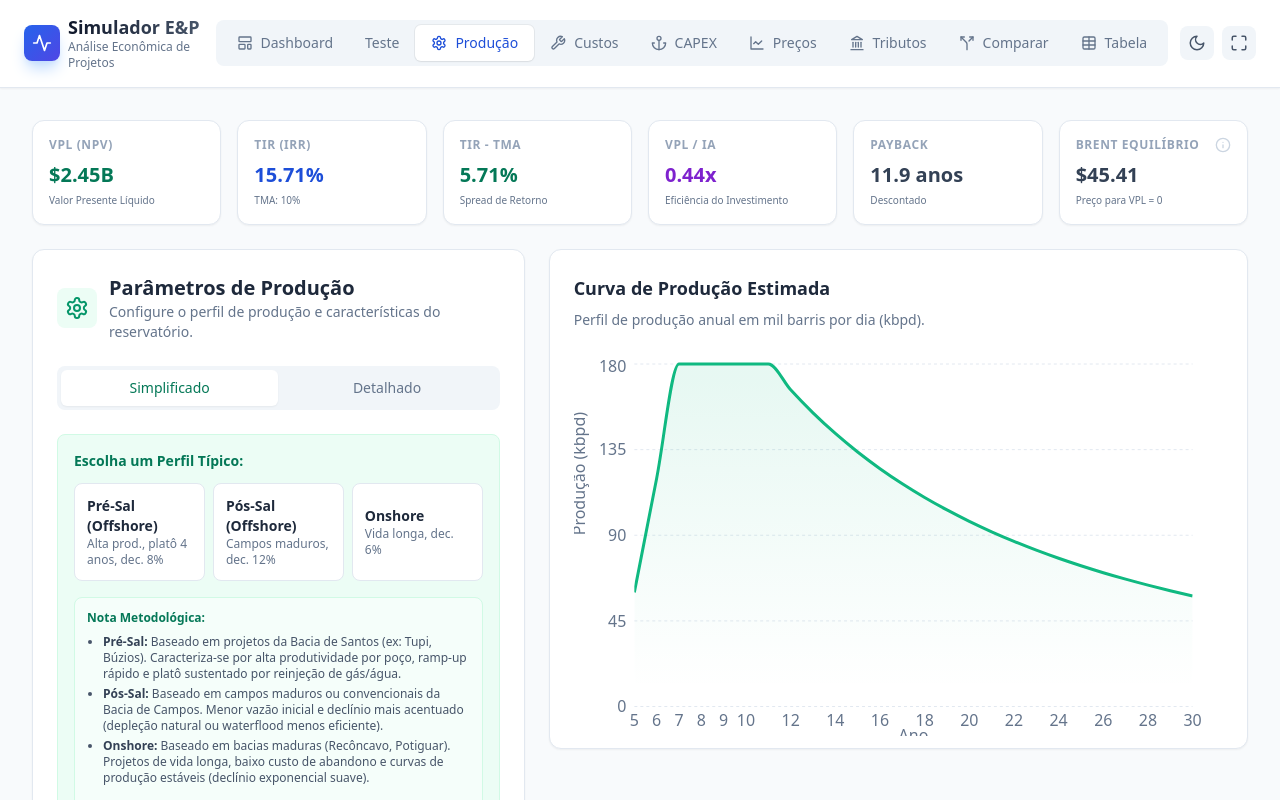
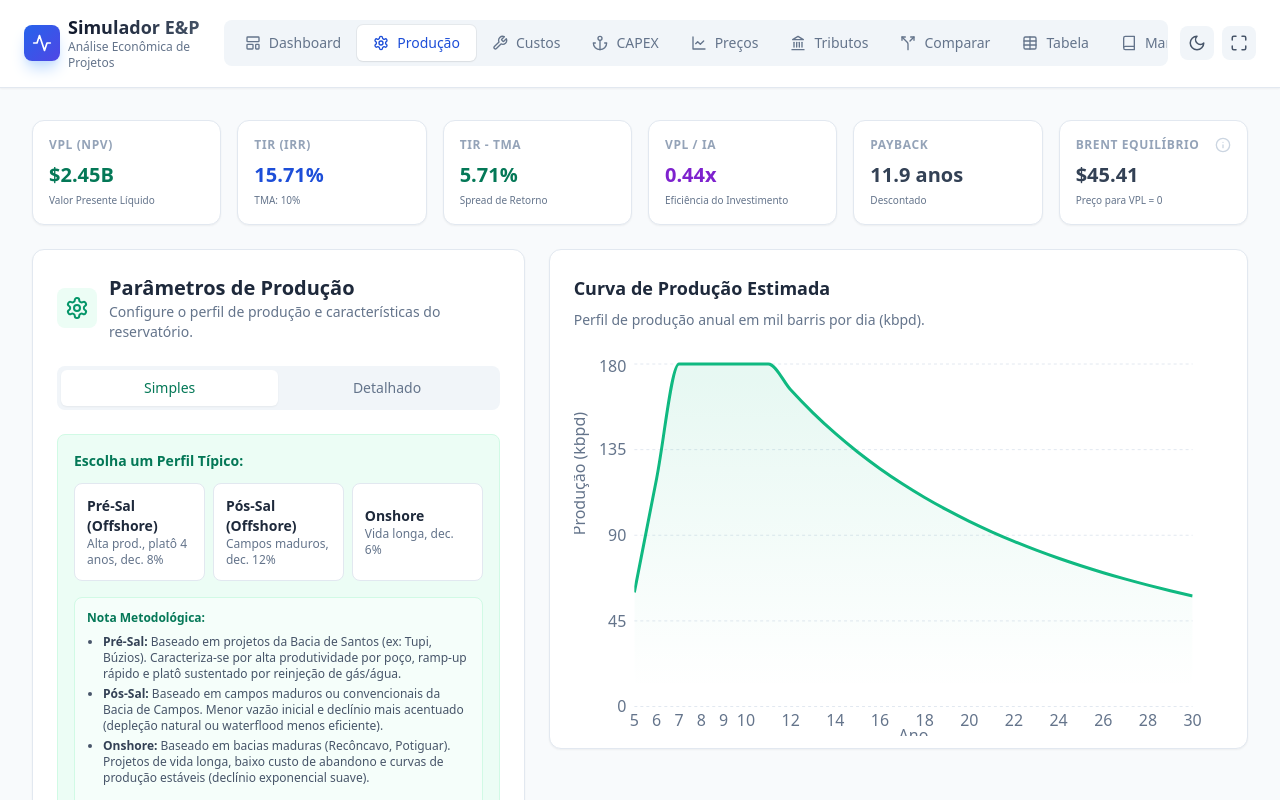
Before and after one commit to fmcima/simulador, a React (Vite) app: page / in a window 1280 px wide. Both pictures are taken after a click on the button "Produção". Shown: the top 800 px of the page. Built offline with nearby package versions, Linux system fonts and the light colour scheme.

Commit message:
Ajuste de Rótulos

```diff
--- a/src/App.jsx
+++ b/src/App.jsx
@@ -18,7 +18,7 @@ import OpexParameters from './components/OpexParameters';
 import ProductionParameters from './components/ProductionParameters';
 import ComparisonView from './components/ComparisonView';
 import CashFlowTable from './components/CashFlowTable';
-import TornadoTest from './components/Test/TornadoTest';
+
 import ReferencesTable from './components/ReferencesTable';
 import CapexMain from './components/Capex/CapexMain';
 import DocumentationTab from './components/DocumentationTab';
@@ -417,7 +417,7 @@ export default function App() {
 
                 <div className="flex items-center gap-3 w-full lg:w-auto overflow-hidden">
                     <div className="flex bg-slate-100 dark:bg-slate-950 p-1 rounded-lg overflow-x-auto w-full lg:w-auto no-scrollbar mask-gradient-right border border-transparent dark:border-slate-800 transition-colors">
-                        {['single', 'tornado_test', 'production', 'opex', 'capex', 'brent', 'tax', 'compare', 'cashflow_table', 'manual', 'references'].map(tab => (
+                        {['single', 'production', 'opex', 'capex', 'brent', 'tax', 'compare', 'cashflow_table', 'manual', 'references'].map(tab => (
                             <button
                                 key={tab}
                                 onClick={() => setActiveTab(tab)}
@@ -433,7 +433,7 @@ export default function App() {
                                 {tab === 'cashflow_table' && <TableIcon size={16} />}
                                 {tab === 'manual' && <Book size={16} />}
                                 {tab === 'references' && <BookOpen size={16} />}
-                                <span className="capitalize">{tab === 'single' ? 'Dashboard' : tab === 'production' ? 'Produção' : tab === 'opex' ? 'Custos' : tab === 'capex' ? 'CAPEX' : tab === 'tax' ? 'Tributos' : tab === 'compare' ? 'Comparar' : tab === 'brent' ? 'Preços' : tab === 'cashflow_table' ? 'Tabela' : tab === 'manual' ? 'Manual' : tab === 'tornado_test' ? 'Teste' : 'Referências'}</span>
+                                <span className="capitalize">{tab === 'single' ? 'Dashboard' : tab === 'production' ? 'Produção' : tab === 'opex' ? 'Custos' : tab === 'capex' ? 'CAPEX' : tab === 'tax' ? 'Tributos' : tab === 'compare' ? 'Comparar' : tab === 'brent' ? 'Preços' : tab === 'cashflow_table' ? 'Tabela' : tab === 'manual' ? 'Manual' : 'Referências'}</span>
                             </button>
                         ))}
                     </div>
@@ -948,10 +948,7 @@ export default function App() {
                     <ReferencesTable />
                 )}
 
-                {/* --- VIEW: TORNADO TEST --- */}
-                {activeTab === 'tornado_test' && (
-                    <TornadoTest projectParams={projectA} />
-                )}
+
 
             </div>
         </div >
--- a/src/components/OpexParameters.jsx
+++ b/src/components/OpexParameters.jsx
@@ -302,13 +302,13 @@ const OpexParameters = ({ params, setParams, onNavigateToWells }) => {
                             onClick={() => handleChange('opexMode', 'simple')}
                             className={`flex-1 py-2 px-4 rounded-md text-sm font-medium transition-all ${params.opexMode === 'simple' ? 'bg-white dark:bg-slate-900 text-purple-700 dark:text-purple-300 shadow-sm' : 'text-slate-500 dark:text-slate-400 hover:text-slate-700 dark:text-slate-200'}`}
                         >
-                            Simplificado (% da Receita)
+                            Simples
                         </button>
                         <button
                             onClick={() => handleChange('opexMode', 'detailed')}
                             className={`flex-1 py-2 px-4 rounded-md text-sm font-medium transition-all ${params.opexMode === 'detailed' ? 'bg-white dark:bg-slate-900 text-purple-700 dark:text-purple-300 shadow-sm' : 'text-slate-500 dark:text-slate-400 hover:text-slate-700 dark:text-slate-200'}`}
                         >
-                            Detalhado (Fixo + Variável)
+                            Detalhado
                         </button>
                     </div>
 
--- a/src/components/ProductionParameters.jsx
+++ b/src/components/ProductionParameters.jsx
@@ -114,7 +114,7 @@ const ProductionParameters = ({ params, setParams }) => {
                         onClick={() => setMode('simple')}
                         className={`flex-1 py-2 px-4 rounded-md text-sm font-medium transition-all ${mode === 'simple' ? 'bg-white dark:bg-slate-900 text-emerald-700 dark:text-emerald-400 shadow-sm' : 'text-slate-500 dark:text-slate-400 hover:text-slate-700 dark:text-slate-200'}`}
                     >
-                        Simplificado
+                        Simples
                     </button>
                     <button
                         onClick={() => setMode('detailed')}
```
